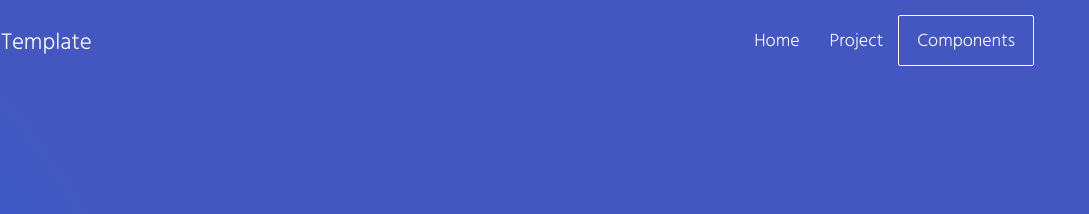
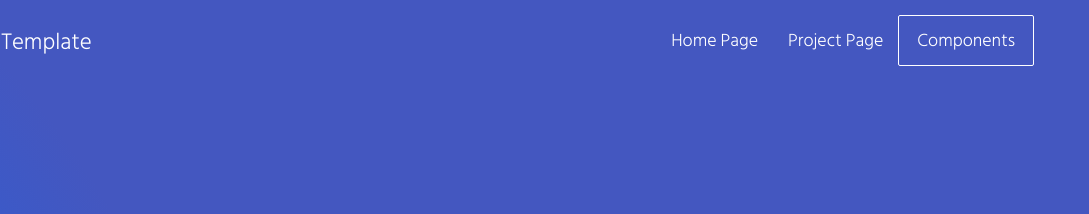
Before and after one commit to chriskbwong/championescrow.github.io, a plain HTML site: page index.html in a window 1280 px wide. Shown: the top 214 px of the page, 191-1280 px from the left. Drawn offline with Linux system fonts and the light colour scheme.

Commit message:
Update index.html

```diff
--- a/index.html
+++ b/index.html
@@ -42,8 +42,8 @@
 
       <div class="collapse navbar-collapse" id="navbar-collapse">
         <ul class="nav navbar-nav navbar-right">
-          <li><a href="./index.html" title="">Home</a></li>
-          <li><a href="./project.html" title="">Project</a></li>
+          <li><a href="./index.html" title="">Home Page</a></li>
+          <li><a href="./project.html" title="">Project Page</a></li>
           <li>
             <p>
               <a href="./components.html" class="btn btn-default navbar-btn" title="">Components</a>
```
